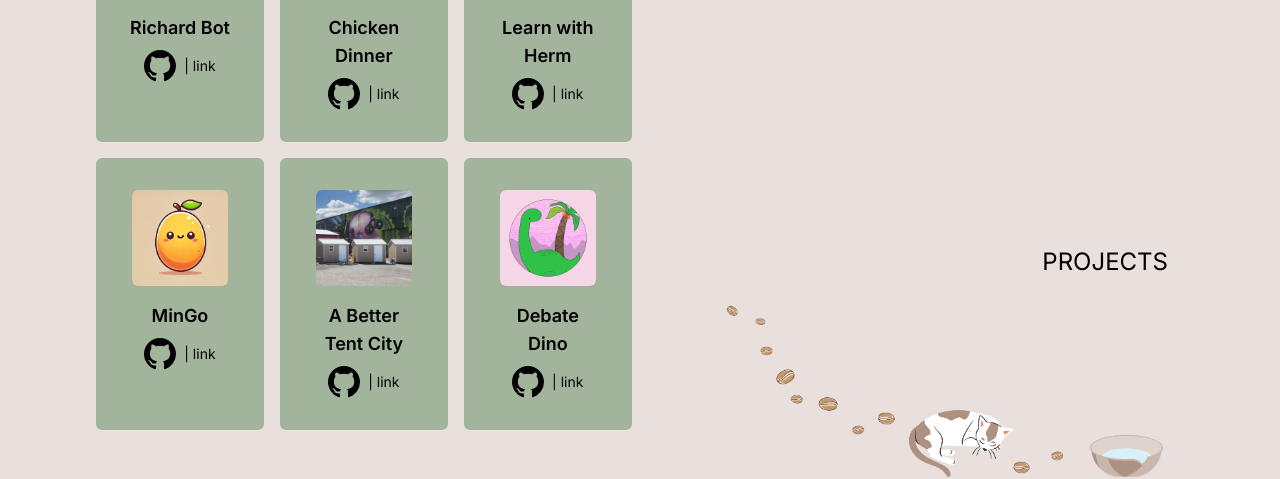
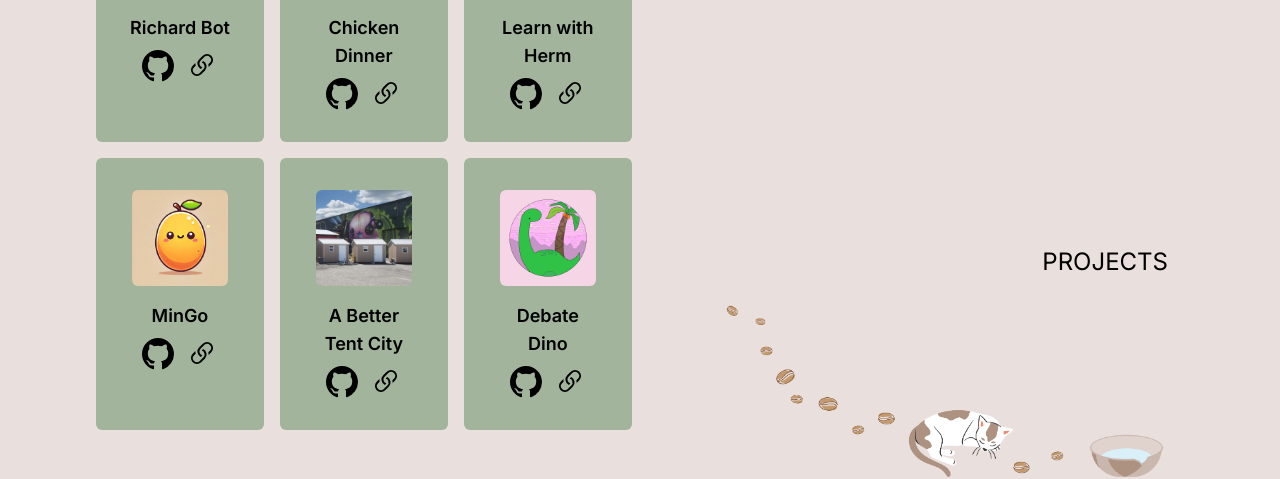
Before and after one commit to emilyniee/Personal-website, a Next.js app: page / in a window 1280 px wide. Shown: the part 2650-3129 px from the top of the page. Built offline with nearby package versions, Linux system fonts and the light colour scheme.

Commit message:
Replace '| link' text with LinkIcon component
- Created LinkIcon.tsx with Bootstrap link-45deg icon
- Updated projectsCard.tsx to use LinkIcon instead of text
- Improved spacing between icons (gap-2 md:gap-3)
- Maintains proper accessibility with aria-labels

```diff
--- /dev/null
+++ b/src/app/components/icons/LinkIcon.tsx
@@ -0,0 +1,14 @@
+interface LinkIconProps {
+  width?: number;
+  height?: number;
+  className?: string;
+}
+
+export default function LinkIcon({ width = 32, height = 32, className = "bi bi-link-45deg" }: LinkIconProps) {
+  return (
+    <svg xmlns="http://www.w3.org/2000/svg" width={width} height={height} fill="currentColor" className={className} viewBox="0 0 16 16">
+      <path d="M4.715 6.542 3.343 7.914a3 3 0 1 0 4.243 4.243l1.828-1.829A3 3 0 0 0 8.586 5.5L8 6.086a1.002 1.002 0 0 0-.154.199 2 2 0 0 1 .861 3.337L6.88 11.45a2 2 0 1 1-2.83-2.83l.793-.792a4.018 4.018 0 0 1-.128-1.287z"/>
+      <path d="M6.586 4.672A3 3 0 0 0 7.414 9.5l.775-.776a2 2 0 0 1-.896-3.346L9.12 3.55a2 2 0 1 1 2.83 2.83l-.793.792c.112.42.155.855.128 1.287l1.372-1.372a3 3 0 1 0-4.243-4.243L6.586 4.672z"/>
+    </svg>
+  );
+}
--- a/src/app/components/projectsCard.tsx
+++ b/src/app/components/projectsCard.tsx
@@ -1,5 +1,6 @@
 import Image from "next/image";
 import GithubIcon from "./icons/GithubIcon";
+import LinkIcon from "./icons/LinkIcon";
 import { ProjectsCardProps } from "../types";
 
 export default function ProjectsCard({ imageSrc, projectName, githubLink, otherLink }: ProjectsCardProps) {
@@ -16,7 +17,7 @@ export default function ProjectsCard({ imageSrc, projectName, githubLink, otherL
       </div>
       <div className="flex-1 md:flex-none flex flex-col justify-center md:block">
         <h3 className="text-sm md:text-base lg:text-lg text-black font-semibold mb-1 md:mb-0">{projectName}</h3>
-        <div className="flex md:justify-center items-center gap-2 mt-1 md:mt-2">
+        <div className="flex md:justify-center items-center gap-2 md:gap-3 mt-1 md:mt-2">
           <a
             href={githubLink}
             target="_blank"
@@ -29,10 +30,9 @@ export default function ProjectsCard({ imageSrc, projectName, githubLink, otherL
             href={otherLink}
             target="_blank"
             rel="noopener noreferrer"
-            className="text-xs md:text-sm hover:underline"
             aria-label={`View ${projectName} live demo or additional information`}
           >
-            | link
+            <LinkIcon />
           </a>
         </div>
       </div>
```
